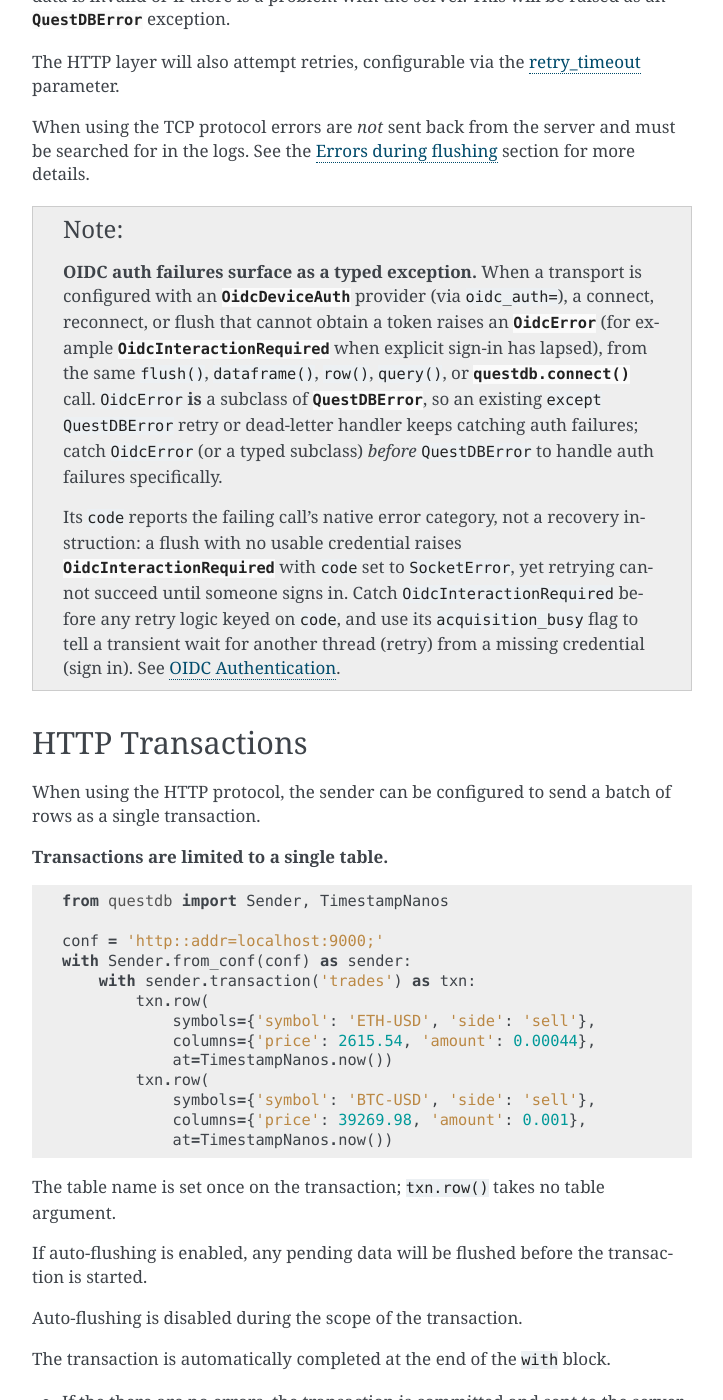
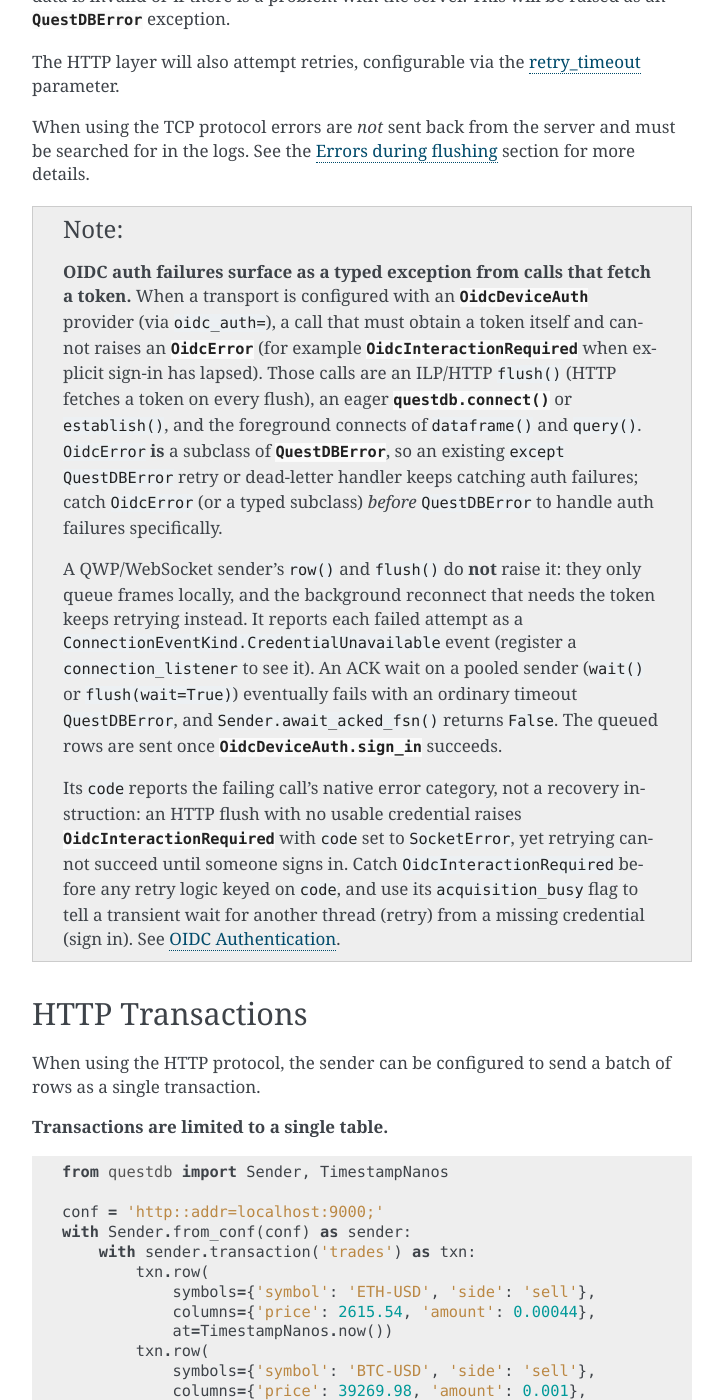
Before and after one commit to questdb/py-questdb-client, a Sphinx documentation site: the page built from docs/sender.rst, in a window 1280 px wide and 1400 px high, scrolled down 8679 px. Shown: the whole window, without its empty margins (388-1111 px from the left). Built offline with Sphinx 7.4.7, drawn with Linux system fonts in a browser that asks for light colours.

Commit message:
docs(sender): say which calls raise an OIDC token failure
A QWP/WebSocket sender's row() and flush() only queue frames locally;
its background reconnect reports a missing credential as a
CredentialUnavailable event and keeps retrying. Limit the typed-exception
note to calls that fetch a token themselves.

```diff
--- a/docs/sender.rst
+++ b/docs/sender.rst
@@ -461,20 +461,32 @@ section for more details.
 
 .. note::
 
-   **OIDC auth failures surface as a typed exception.** When a transport
-   is configured with an :class:`~questdb.auth.OidcDeviceAuth` provider (via
-   ``oidc_auth=``), a connect, reconnect, or flush that cannot obtain a token
-   raises an :class:`~questdb.auth.OidcError` (for example
+   **OIDC auth failures surface as a typed exception from calls that fetch
+   a token.** When a transport is configured with an
+   :class:`~questdb.auth.OidcDeviceAuth` provider (via ``oidc_auth=``), a
+   call that must obtain a token itself and cannot raises an
+   :class:`~questdb.auth.OidcError` (for example
    :class:`~questdb.auth.OidcInteractionRequired` when explicit sign-in has
-   lapsed), from the same ``flush()``, ``dataframe()``, ``row()``,
-   ``query()``, or :func:`questdb.connect` call. ``OidcError`` **is** a
-   subclass of :class:`QuestDBError <questdb.QuestDBError>`, so an existing
-   ``except QuestDBError`` retry or dead-letter handler keeps catching auth
-   failures; catch ``OidcError`` (or a typed subclass) *before*
-   ``QuestDBError`` to handle auth failures specifically.
+   lapsed). Those calls are an ILP/HTTP ``flush()`` (HTTP fetches a token on
+   every flush), an eager :func:`questdb.connect` or ``establish()``, and the
+   foreground connects of ``dataframe()`` and ``query()``. ``OidcError``
+   **is** a subclass of :class:`QuestDBError <questdb.QuestDBError>`, so an
+   existing ``except QuestDBError`` retry or dead-letter handler keeps
+   catching auth failures; catch ``OidcError`` (or a typed subclass)
+   *before* ``QuestDBError`` to handle auth failures specifically.
+
+   A QWP/WebSocket sender's ``row()`` and ``flush()`` do **not** raise it:
+   they only queue frames locally, and the background reconnect that needs
+   the token keeps retrying instead. It reports each failed attempt as a
+   ``ConnectionEventKind.CredentialUnavailable`` event (register a
+   ``connection_listener`` to see it). An ACK wait on a pooled sender
+   (``wait()`` or ``flush(wait=True)``) eventually fails with an ordinary
+   timeout ``QuestDBError``, and ``Sender.await_acked_fsn()`` returns
+   ``False``. The queued rows are sent once :meth:`OidcDeviceAuth.sign_in
+   <questdb.auth.OidcDeviceAuth.sign_in>` succeeds.
 
    Its ``code`` reports the failing call's native error category, not a
-   recovery instruction: a flush with no usable credential raises
+   recovery instruction: an HTTP flush with no usable credential raises
    :class:`~questdb.auth.OidcInteractionRequired` with ``code`` set to
    ``SocketError``, yet retrying cannot succeed until someone signs in. Catch
    ``OidcInteractionRequired`` before any retry logic keyed on ``code``, and
```
